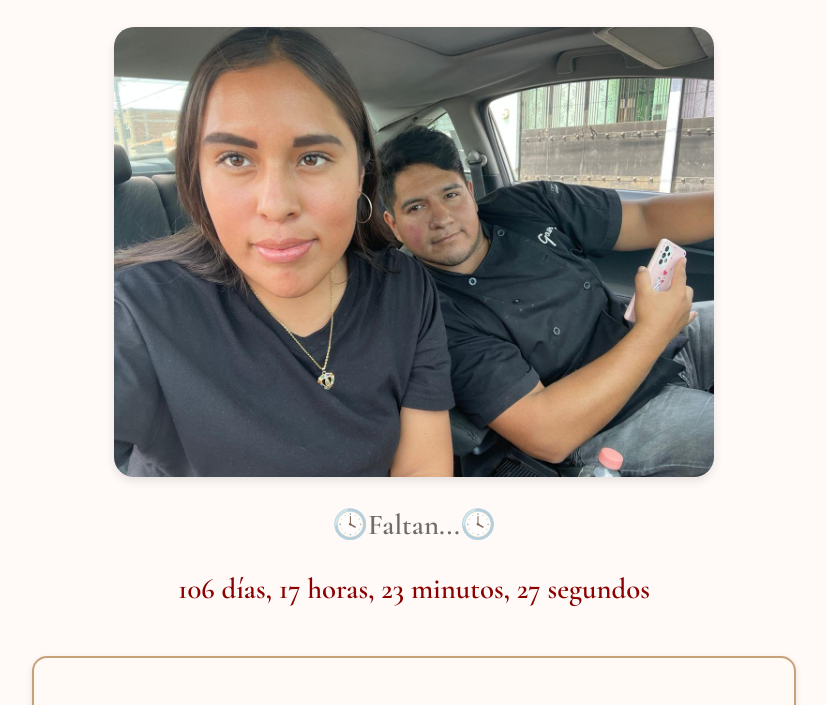
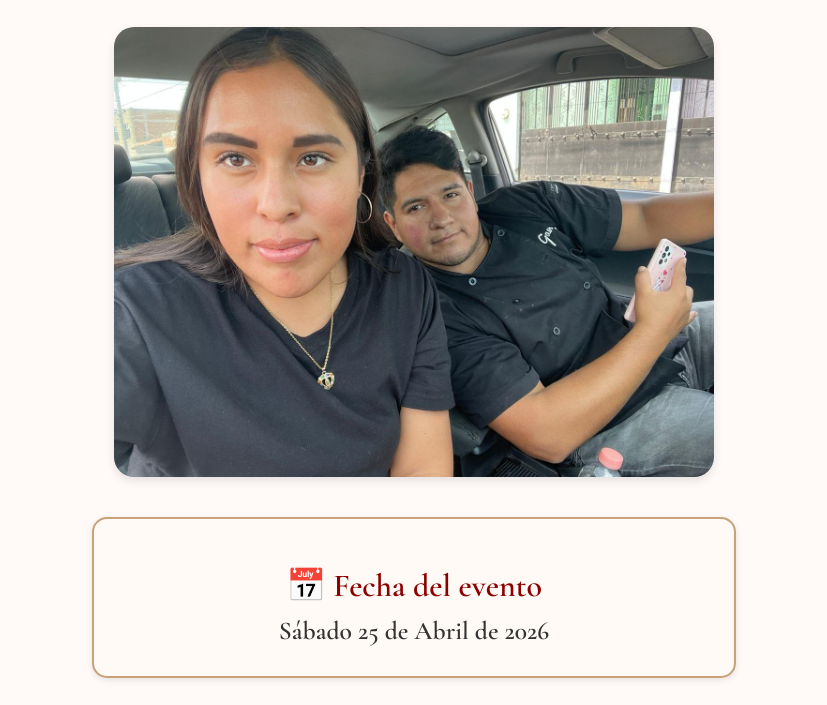
Before and after one commit to MauOlivas10/invitacion-boda, a plain HTML site: page index.html in a window 1280 px wide. Shown: the part 226-931 px from the top of the page, without its empty margins (226-1053 px from the left). Drawn offline with nearby package versions, Linux system fonts and the light colour scheme.

Commit message:
index.html

```diff
--- a/index.html
+++ b/index.html
@@ -158,6 +158,26 @@
   margin: 5px 0;
 }
 
+.event-date {
+  margin: 40px auto 20px;
+  padding: 20px;
+  max-width: 600px;
+  border-radius: 15px;
+  background-color: #fffaf5;
+  border: 2px solid #c7a17a;
+  box-shadow: 0 2px 6px rgba(0,0,0,0.1);
+}
+
+.event-date h2 {
+  font-size: 2em;
+  color: #8b0000;
+  margin-bottom: 10px;
+}
+
+.event-date p {
+  font-size: 1.6em;
+}
+
   </style>
 </head>
 
@@ -176,6 +196,12 @@
     <img src="fatyalan4.jpg" alt="Foto 4">
     <img src="fatyalan5.jpg" alt="Foto 5">
   </div>
+
+  <!-- Fecha del evento -->
+<div class="event-date">
+  <h2>📅 Fecha del evento</h2>
+  <p><b>Sábado 25 de Abril de 2026</b></p>
+</div>
 
   <div class="countdown-container">
     <h3>🕓Faltan...🕓</h3>
```
